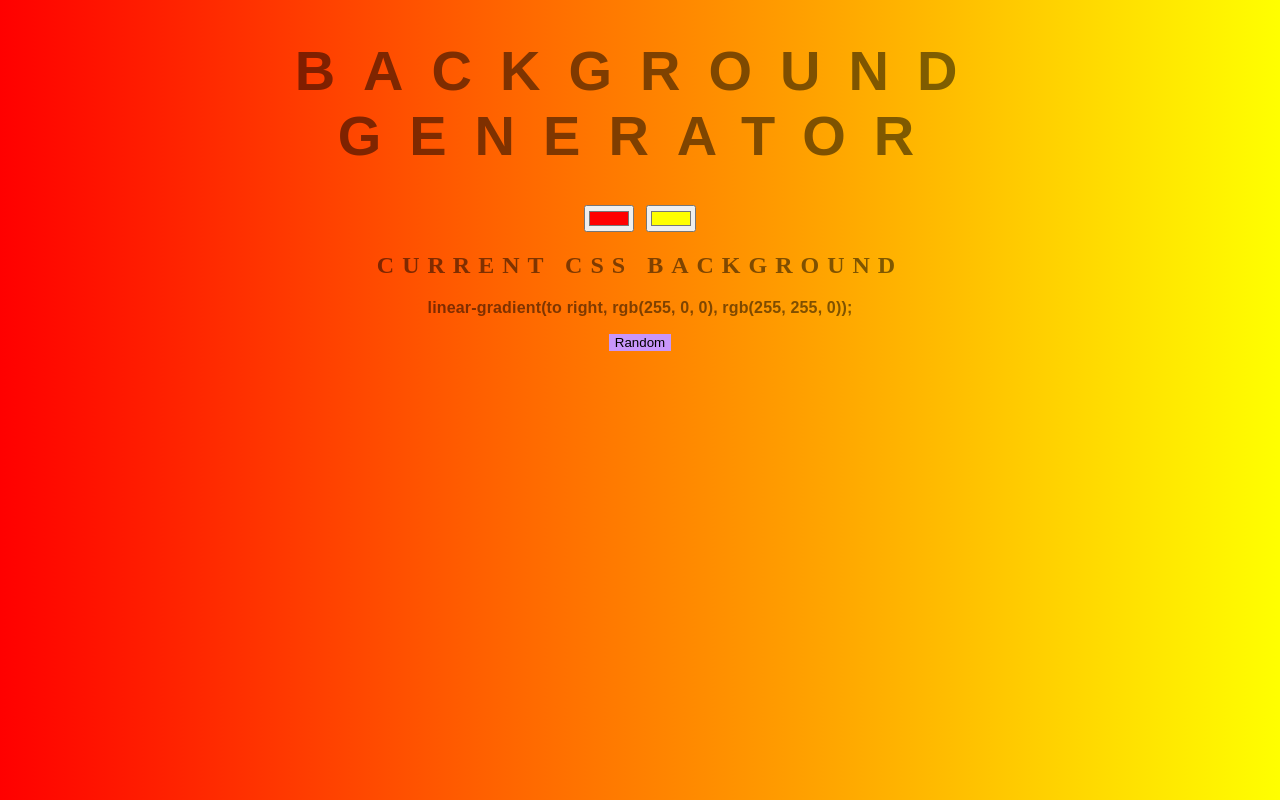
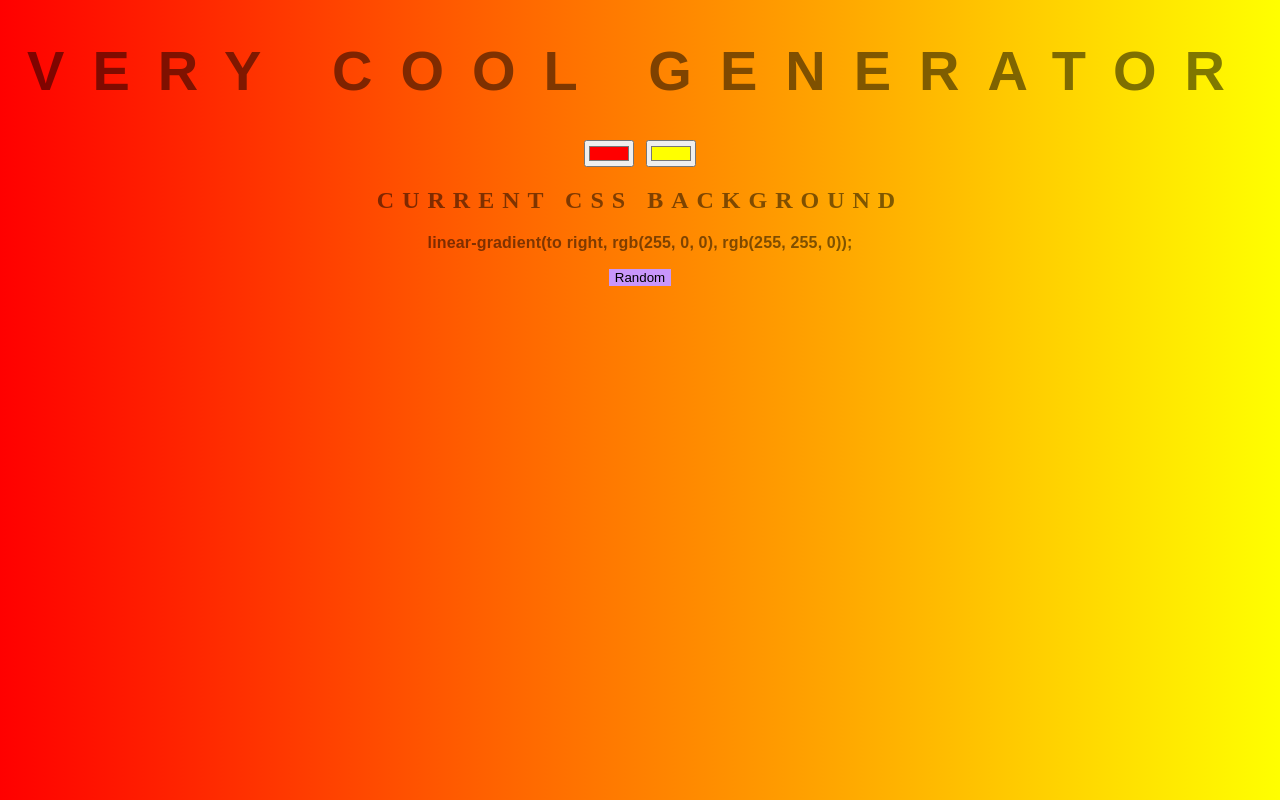
Before and after one commit to tttyyy1456/gradient, a plain HTML site: page index.html in a window 1280 px wide. Drawn offline with Linux system fonts and the light colour scheme.

Commit message:
Changing title again

```diff
--- a/index.html
+++ b/index.html
@@ -5,7 +5,7 @@
 	<link rel="stylesheet" type="text/css" href="style.css">
 </head>
 <body id="gradient">
-	<h1>Background Generator</h1>
+	<h1>Very Cool Generator</h1>
 	<input class="color1" type="color" name="color1" value="#ff0000">
 	<input class="color2" type="color" name="color2" value="#ffff00">
 	<h2>Current CSS Background</h2>
```
